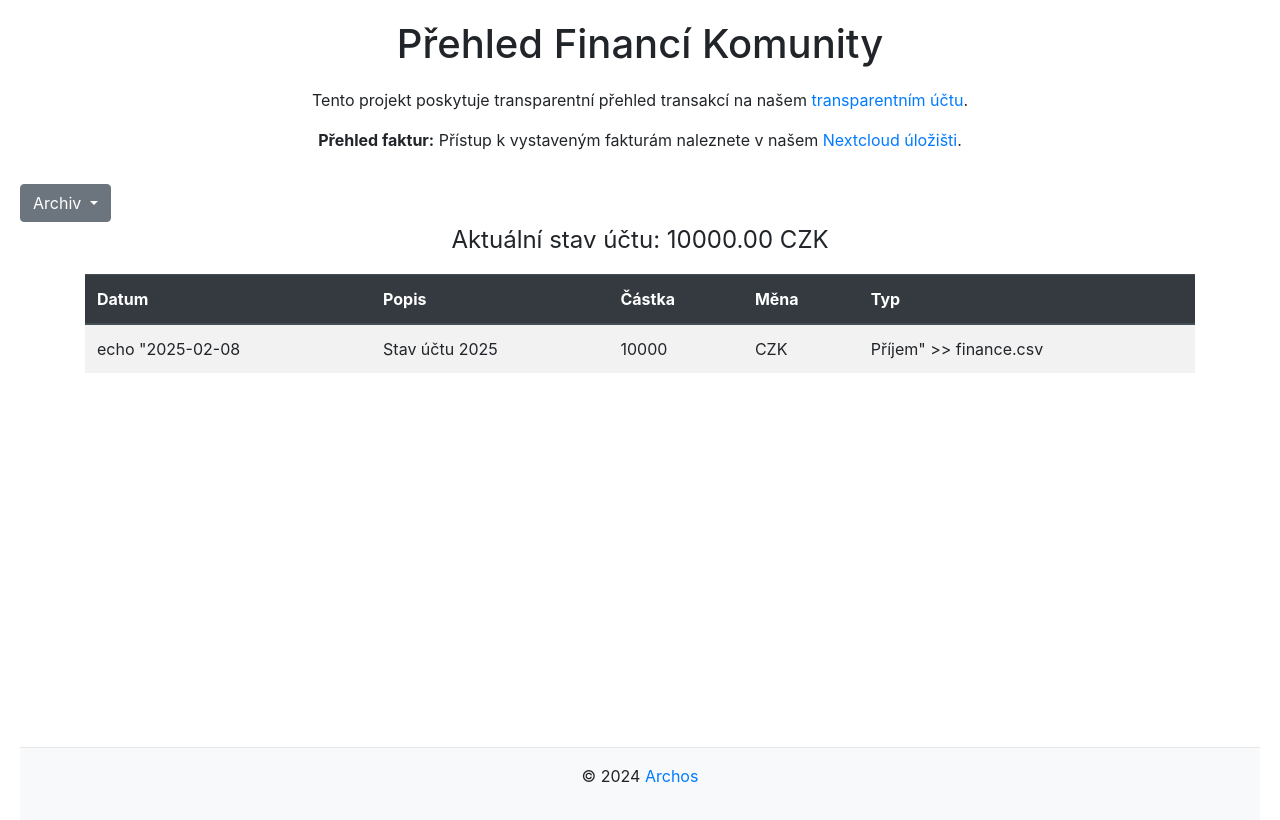
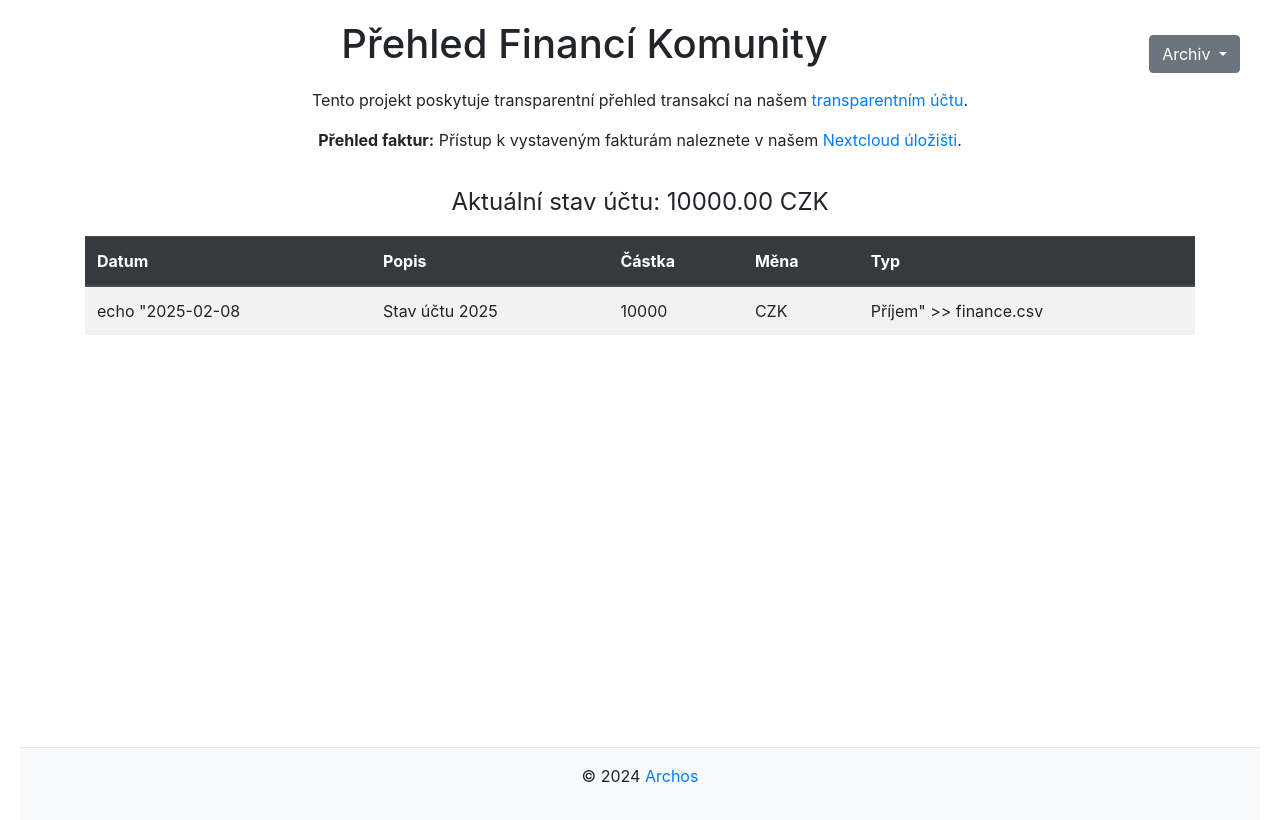
Before and after one commit to zkreml/prehlad-financi-komunity, a plain HTML site: page index.html in a window 1280 px wide. Drawn offline with nearby package versions, Linux system fonts and the light colour scheme.

Commit message:
Oprava rozložení hlavičky – nadpis na středu, tlačítko Archiv vpravo

```diff
--- a/index.html
+++ b/index.html
@@ -1,5 +1,5 @@
 <!DOCTYPE html>
-<html>
+<html lang="cs">
 <head>
     <meta charset="UTF-8">
     <title>Přehled Financí Komunity</title>
@@ -13,10 +13,8 @@
 <body>
     <div class="d-flex flex-column min-vh-100">
         <header class="text-center mb-3">
-            <h1>Přehled Financí Komunity</h1>
-            <p>Tento projekt poskytuje transparentní přehled transakcí na našem <a href="https://transparentniucty.moneta.cz/264043266" target="_blank">transparentním účtu</a>.</p>
-            <p><strong>Přehled faktur:</strong> Přístup k vystaveným fakturám naleznete v našem <a href="https://oscloud.cz/s/PxkK2LXCzGeGfPS" target="_blank">Nextcloud úložišti</a>.</p>
-        </header>
+            <div class="d-flex justify-content-between align-items-center">
+                <h1 class="flex-grow-1 text-center">Přehled Financí Komunity</h1>
                 <div class="dropdown">
                     <button class="btn btn-secondary dropdown-toggle" type="button" id="dropdownMenuButton">
                         Archiv
@@ -25,6 +23,13 @@
                         <a class="dropdown-item" href="2024.html" target="_blank">2024</a>
                     </div>
                 </div>
+            </div>
+            <p>Tento projekt poskytuje transparentní přehled transakcí na našem
+                <a href="https://transparentniucty.moneta.cz/264043266" target="_blank">transparentním účtu</a>.</p>
+            <p><strong>Přehled faktur:</strong> Přístup k vystaveným fakturám naleznete v našem
+                <a href="https://oscloud.cz/s/PxkK2LXCzGeGfPS" target="_blank">Nextcloud úložišti</a>.</p>
+        </header>
+
         <div class="account-balance text-center mb-3">
             Aktuální stav účtu: <span id="account-balance">Načítání...</span>
         </div>
--- a/styly.css
+++ b/styly.css
@@ -31,3 +31,22 @@ footer {
 a[rel="me"] {
     display: none;
 }
+.dropdown {
+    display: flex;
+    justify-content: flex-end; /* Posune tlačítko doprava */
+    margin-right: 20px; /* Přidá trochu prostoru od kraje */
+}
+header .d-flex {
+    display: flex;
+    justify-content: space-between;
+    align-items: center;
+}
+
+header h1 {
+    flex-grow: 1;
+    text-align: center;
+}
+
+.dropdown {
+    margin-right: 20px;
+}
```
Lines whose indentation alone changed are shown as unchanged.
